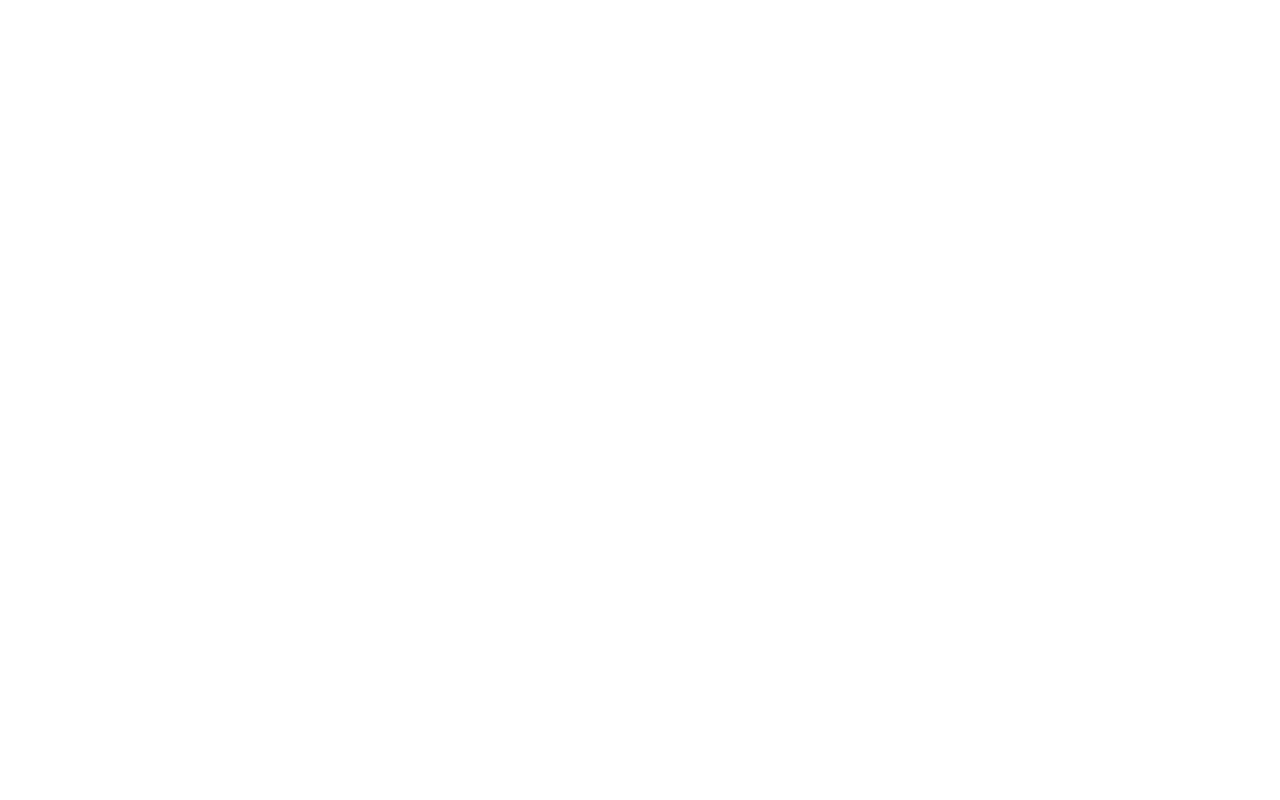
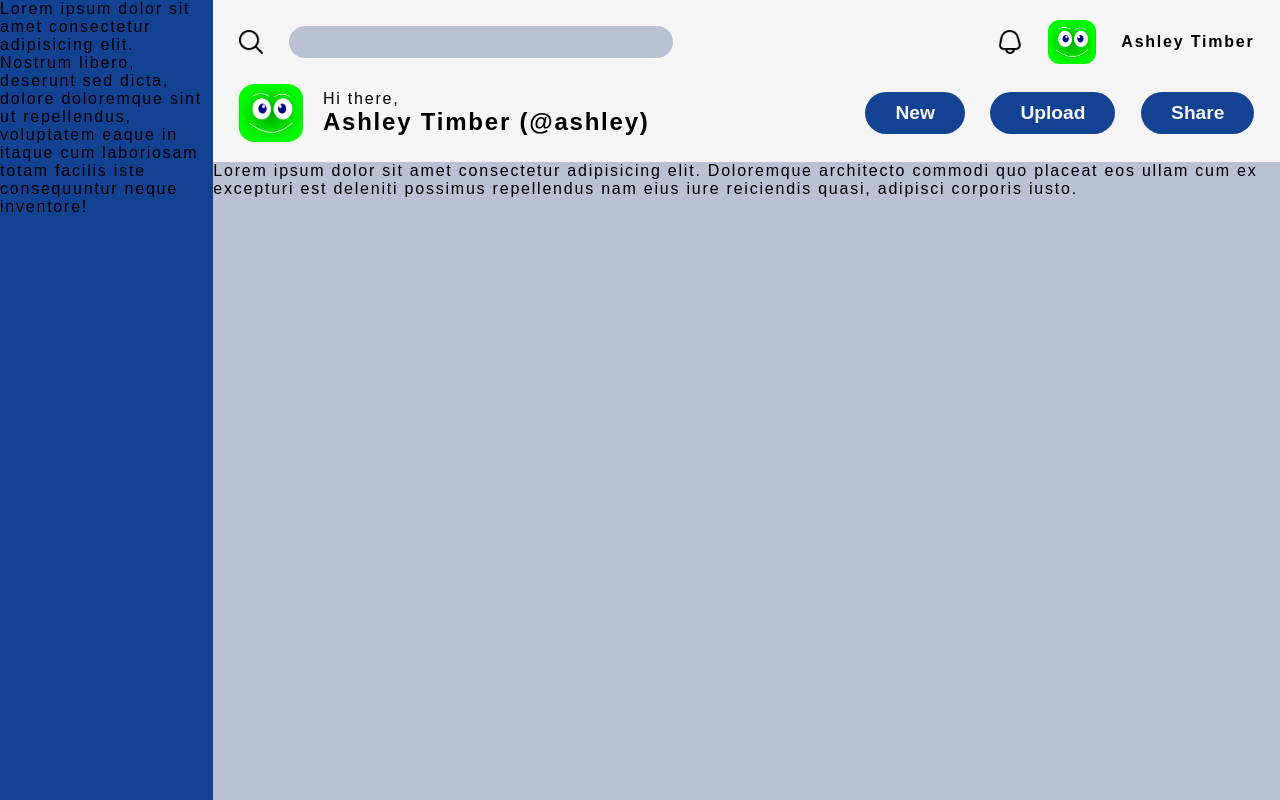
Before and after one commit to YoshiNagato/dashboard-project, a plain HTML site: page index.html in a window 1280 px wide. Drawn offline with Linux system fonts and the light colour scheme.

Commit message:
Finishing the header

```diff
--- a/index.html
+++ b/index.html
@@ -7,6 +7,44 @@
     <title>Dashboard Ashley</title>
 </head>
 <body>
-
+    <header>
+        <div class="headerTop">
+            <div class="searchbar">
+                <img class="icon" src="images/search.png">
+                <input type="search">
+            </div>
+            <div class="user">
+                <img class="icon" src="images/bell.png">
+                <img class="avatarSmall" src="images/avatar1.png">
+                <p><strong>Ashley Timber</strong></p>
+            </div>
+        </div>
+        <div class="headerBottom">
+            <div class="userWelcome">
+                <img class="avatarBig" src="images/avatar1.png">
+                <div class="userInfo">
+                    <p>Hi there,</p>
+                    <h1>Ashley Timber (@ashley) </h1>
+                </div>
+            </div>
+            <div class="userButtons">
+                <button>New</button>
+                <button>Upload</button>
+                <button>Share</button>
+            </div>
+        </div>
+    </header>
+    <main>
+        <div>
+            <p>
+                Lorem ipsum dolor sit amet consectetur adipisicing elit. Doloremque architecto commodi quo placeat eos ullam cum ex excepturi est deleniti possimus repellendus nam eius iure reiciendis quasi, adipisci corporis iusto.
+            </p>
+        </div>
+    </main>
+    <section class="sidebar">
+        <div>
+            <p>Lorem ipsum dolor sit amet consectetur adipisicing elit. Nostrum libero, deserunt sed dicta, dolore doloremque sint ut repellendus, voluptatem eaque in itaque cum laboriosam totam facilis iste consequuntur neque inventore!</p>
+        </div>
+    </section>
 </body>
 </html>
--- a/style.css
+++ b/style.css
@@ -3,3 +3,111 @@
     padding:0;
     box-sizing: border-box;
 }
+
+body {
+    font-family: Arial, Helvetica, sans-serif;
+    letter-spacing: 0.2ch;
+    background-color: rgb(245,245,245);
+    display:grid;
+    grid-template-columns: 1fr 5fr;
+    grid-template-rows: 1fr 5fr;
+    height:100vh;
+}
+
+.icon {
+    width: 1.5rem;
+    height:1.5rem;
+    align-self: center;
+}
+
+.avatarSmall {
+    width:3rem;
+    border-radius: 25%;
+}
+
+/* HEADER */
+header {
+    background-color: rgb(245,245,245);
+    box-shadow: 15px 15px rgb(0, 0, 0);
+    grid-column: 2/3;
+}
+
+.headerTop {
+    display:flex;
+    align-content: center;
+    justify-content: space-between;
+    margin:20px 2vw 20px 2vw;
+}
+
+.searchbar {
+    display: flex;
+    gap:2vw;
+}
+
+input[type="search"]{
+    width:30vw;
+    border-radius: 25px;
+    border: none;
+    background-color: rgb(186, 193, 210);
+    height:2rem;
+    align-self: center;
+}
+
+.user {
+    display:flex;
+    justify-content: space-between;
+    gap:2vw;
+    align-items: center;
+}
+
+.headerBottom{
+    display:flex;
+    justify-content: space-between;
+    align-items: center;
+    margin:20px 2vw 20px 2vw;
+}
+
+.userWelcome{
+    display: flex;
+    align-items: center;
+    gap:20px;
+}
+
+h1 {
+    font-size: 1.5rem;
+}
+
+.avatarBig {
+    width:4rem;
+    border-radius:25% ;
+}
+
+.userButtons{
+    display: flex;
+    flex-wrap: wrap;
+    gap:2vw;
+}
+
+.userButtons > button {
+    background-color: rgb(19, 66, 147);
+    color:rgb(245,245,245);
+    padding:10px 30px;
+    border-radius: 25px;
+    border:none;
+    font-size: larger;
+    font-weight: bold;
+}
+/* MAIN */
+main {
+    background-color: rgb(186, 193, 210);
+    grid-column: 2/3;
+}
+
+
+/* SIDEBAR */
+.sidebar {
+    background-color: rgb(19, 66, 147);
+    grid-column: 1/2;
+    grid-row: 1/3
+
+}
```
Also changed, not shown: images/avatar1.png (added), images/avatar2.png (added), images/avatar3.png (added), images/avatar4.png (added), images/bell.png (added), images/search.png (added).
